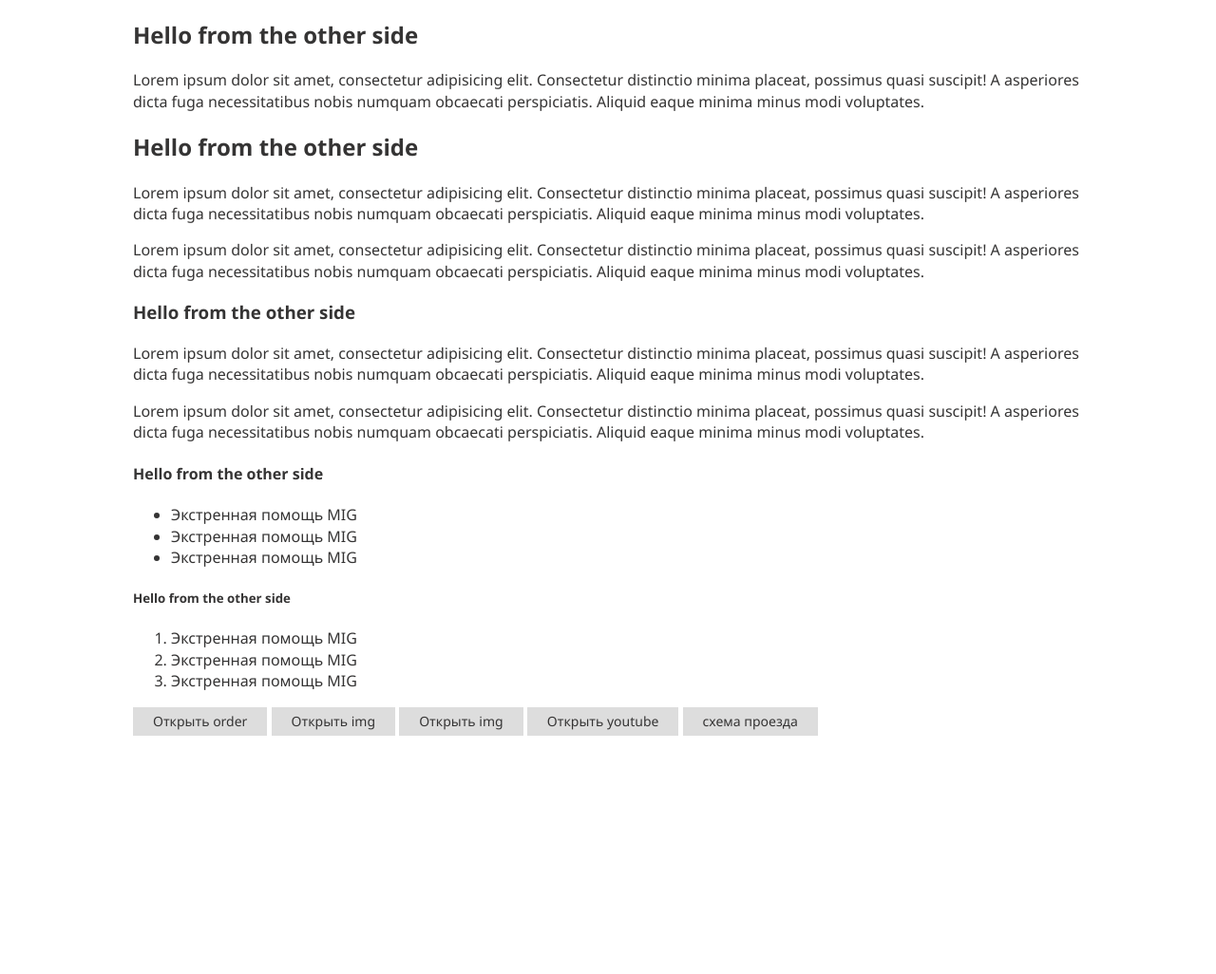
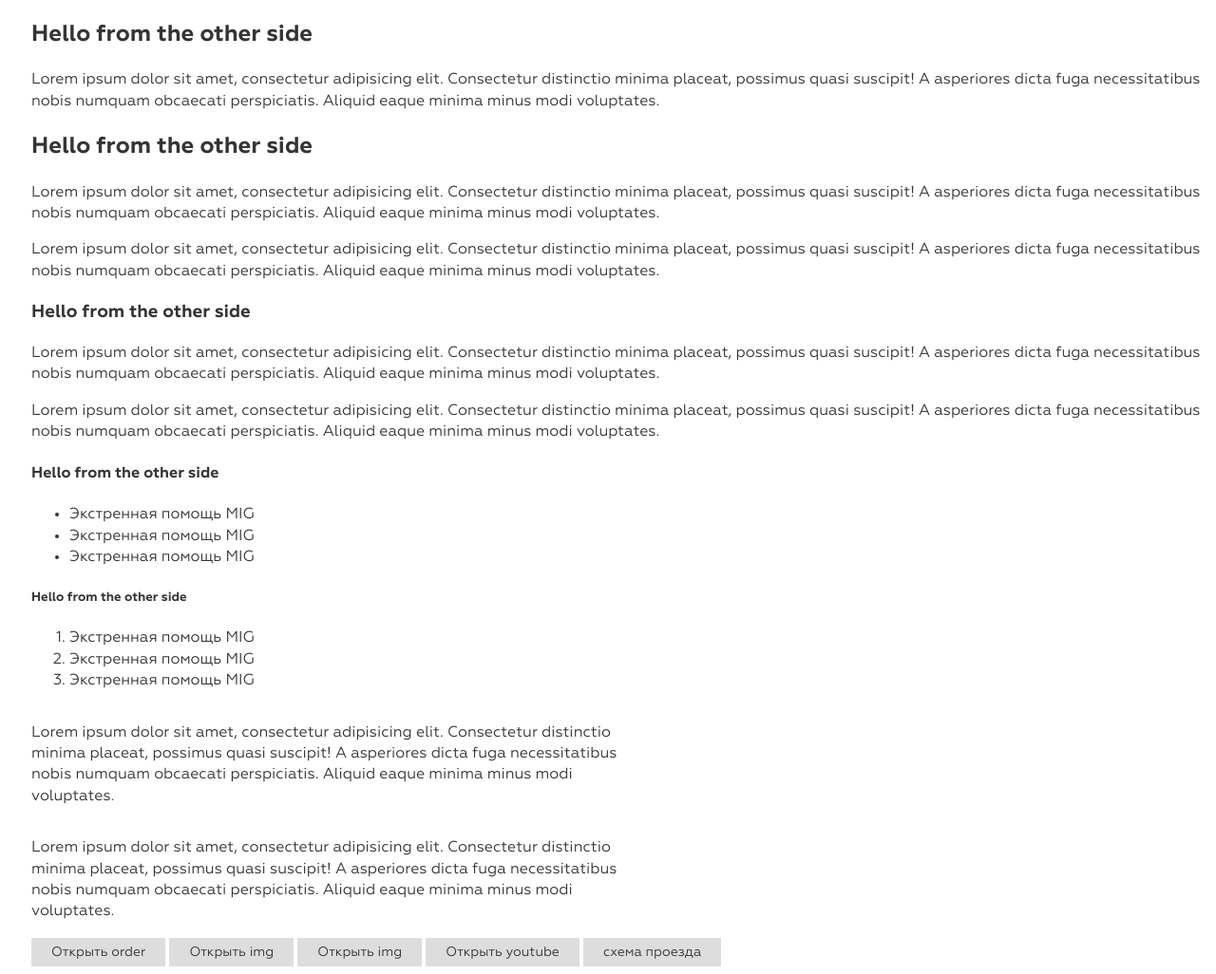
Before and after one commit to BulatSa/shield, a PHP site: page / in a window 1280 px wide. Shown: the whole page at 95% size. Before the commit the page ends 775 px from the top, so only its background shows below. Run offline with PHP 8.4, Linux system fonts and the light colour scheme; style sheets or scripts are compiled from the project's sources; some libraries are stand-ins or nearby versions.

Commit message:
fonts, grid

```diff
--- a/index.php
+++ b/index.php
@@ -23,6 +23,15 @@
 			<li>Экстренная помощь MIG</li>
 		</ol>
 
+		<div class="row-big">
+			<div class="grid-6">
+				<p>Lorem ipsum dolor sit amet, consectetur adipisicing elit. Consectetur distinctio minima placeat, possimus quasi suscipit! A asperiores dicta fuga necessitatibus nobis numquam obcaecati perspiciatis. Aliquid eaque minima minus modi voluptates.</p>
+			</div>
+			<div class="grid-6">
+				<p>Lorem ipsum dolor sit amet, consectetur adipisicing elit. Consectetur distinctio minima placeat, possimus quasi suscipit! A asperiores dicta fuga necessitatibus nobis numquam obcaecati perspiciatis. Aliquid eaque minima minus modi voluptates.</p>
+			</div>
+		</div>
+
 		<a href="#" class="fancy-modal btn" data-src="#modal-order">Открыть order</a>
 		<a href="img/img.png" class="fancy btn" data-fancybox="1">Открыть img</a>
 		<a href="img/img.png" class="fancy btn" data-fancybox="1">Открыть img</a>
--- a/sass/base/_fonts.scss
+++ b/sass/base/_fonts.scss
@@ -0,0 +1,31 @@
+@font-face {
+	font-family: 'Geometria';
+	src: url('../fonts/hinted-subset-Geometria-Bold.woff2') format('woff2'),
+	url('../fonts/hinted-subset-Geometria-Bold.woff') format('woff');
+	font-weight: bold;
+	font-style: normal;
+}
+
+@font-face {
+	font-family: 'Geometria';
+	src: url('../fonts/hinted-subset-Geometria-Italic.woff2') format('woff2'),
+	url('../fonts/hinted-subset-Geometria-Italic.woff') format('woff');
+	font-weight: normal;
+	font-style: italic;
+}
+
+@font-face {
+	font-family: 'Geometria';
+	src: url('../fonts/hinted-subset-Geometria.woff2') format('woff2'),
+	url('../fonts/hinted-subset-Geometria.woff') format('woff');
+	font-weight: normal;
+	font-style: normal;
+}
+
+@font-face {
+	font-family: 'Geometria';
+	src: url('../fonts/hinted-subset-Geometria-BoldItalic.woff2') format('woff2'),
+	url('../fonts/hinted-subset-Geometria-BoldItalic.woff') format('woff');
+	font-weight: bold;
+	font-style: italic;
+}
--- a/sass/base/_grid.scss
+++ b/sass/base/_grid.scss
@@ -35,8 +35,12 @@
 	width: 100%;
 	max-width: $container_width;
 	position: relative;
-	padding-left: 16px;
-	padding-right: 16px;
+	padding-left: 25px;
+	padding-right: 25px;
+	@include res(s){
+		padding-left: 20px;
+		padding-right: 20px;
+	}
 }
 
 .row{
@@ -48,6 +52,33 @@
 	[class^="grid"]{
 		padding-left: $gutter;
 		padding-right: $gutter;
+	}
+
+	&--center {
+		align-items: center;
+	}
+	&--middle {
+		justify-content: center;
+	}
+}
+
+.row-big{
+	display: flex;
+	flex-wrap: wrap;
+	margin-left: -$gutter-big;
+	margin-right: -$gutter-big;
+	@include res(s){
+		margin-left: -20px;
+		margin-right: -20px;
+	}
+
+	[class^="grid"]{
+		padding-left: $gutter-big;
+		padding-right: $gutter-big;
+		@include res(s){
+			padding-left: 20px;
+			padding-right: 20px;
+		}
 	}
 
 	&--center {
--- a/sass/base/_variables.scss
+++ b/sass/base/_variables.scss
@@ -8,8 +8,9 @@
 	'xxs': (max-width: 375px),
 );
 
-$font: Segoe Ui, 'Segoe UI', 'Helvetica Neue', Arial, sans-serif;
+$font: 'Geometria', 'Helvetica Neue', Arial, sans-serif;
 
-$container_width: 1000px;
+$container_width: 1240px;
 
-$gutter: 12px;
+$gutter: 10px;
+$gutter-big: 25px;
```
Also changed, not shown: fonts/hinted-subset-Geometria-Bold.woff (added), fonts/hinted-subset-Geometria-Bold.woff2 (added), fonts/hinted-subset-Geometria-BoldItalic.woff (added), fonts/hinted-subset-Geometria-BoldItalic.woff2 (added), fonts/hinted-subset-Geometria-Italic.woff (added), fonts/hinted-subset-Geometria-Italic.woff2 (added), fonts/hinted-subset-Geometria.woff (added), fonts/hinted-subset-Geometria.woff2 (added), img/img.png (deleted), img/og.jpg (added).
